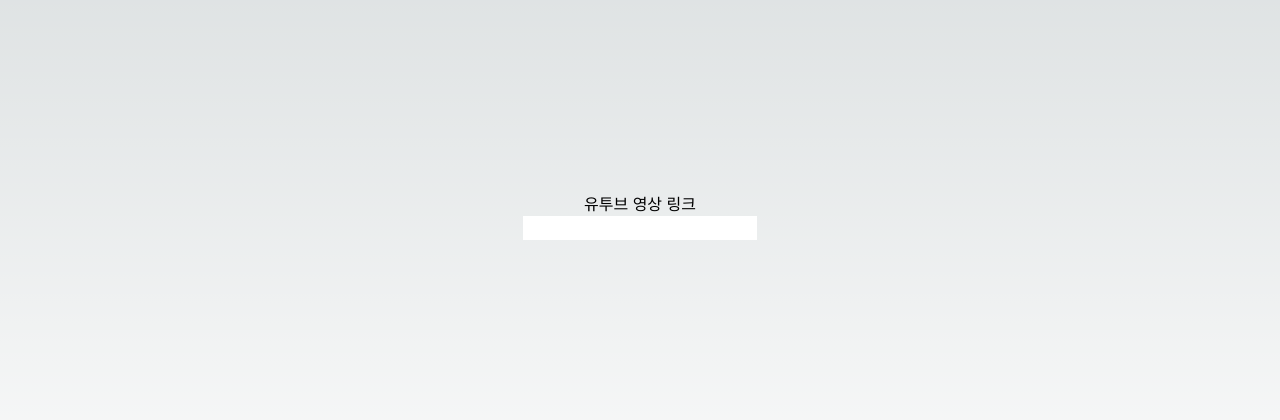
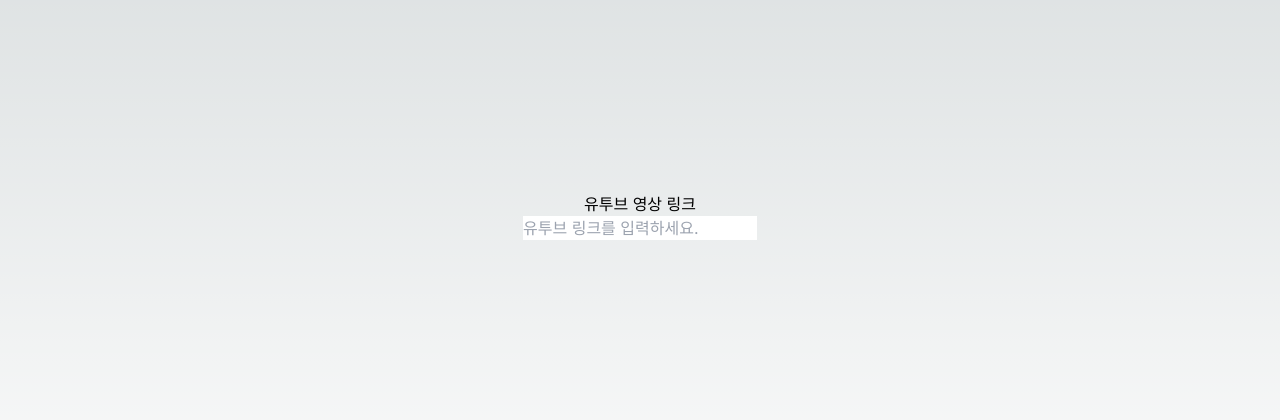
Before and after one commit to Amjong/PotatoTune, a Next.js app: page / in a window 1280 px wide. Shown: the part 184-604 px from the top of the page. Built offline with nearby package versions, Linux system fonts and the light colour scheme.

Commit message:
app/page.tsx: Added SearchBar at home page to handle user input

```diff
--- a/src/app/page.tsx
+++ b/src/app/page.tsx
@@ -1,10 +1,16 @@
+'use client';
+
+import { useCallback, useState } from 'react';
+import SearchBar from './components/SearchBar';
+
 export default function Home() {
+  const [searchInput, setSearchInput] = useState<string>('');
   return (
     <main>
       <section className='flex flex-col min-h-screen justify-center items-center'>
         유투브 영상 링크
         <br />
-        <input></input>
+        <SearchBar onSubmit={() => setSearchInput}></SearchBar>
       </section>
     </main>
   );
```
